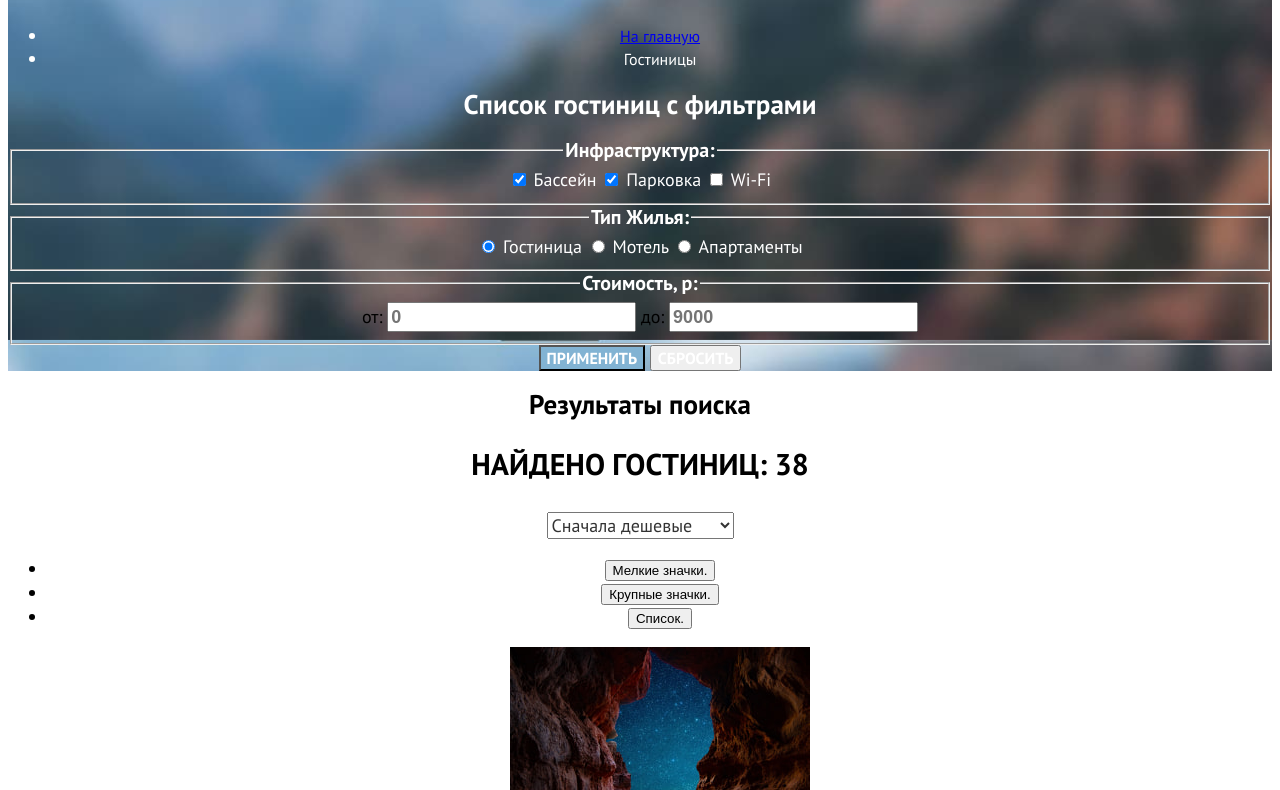
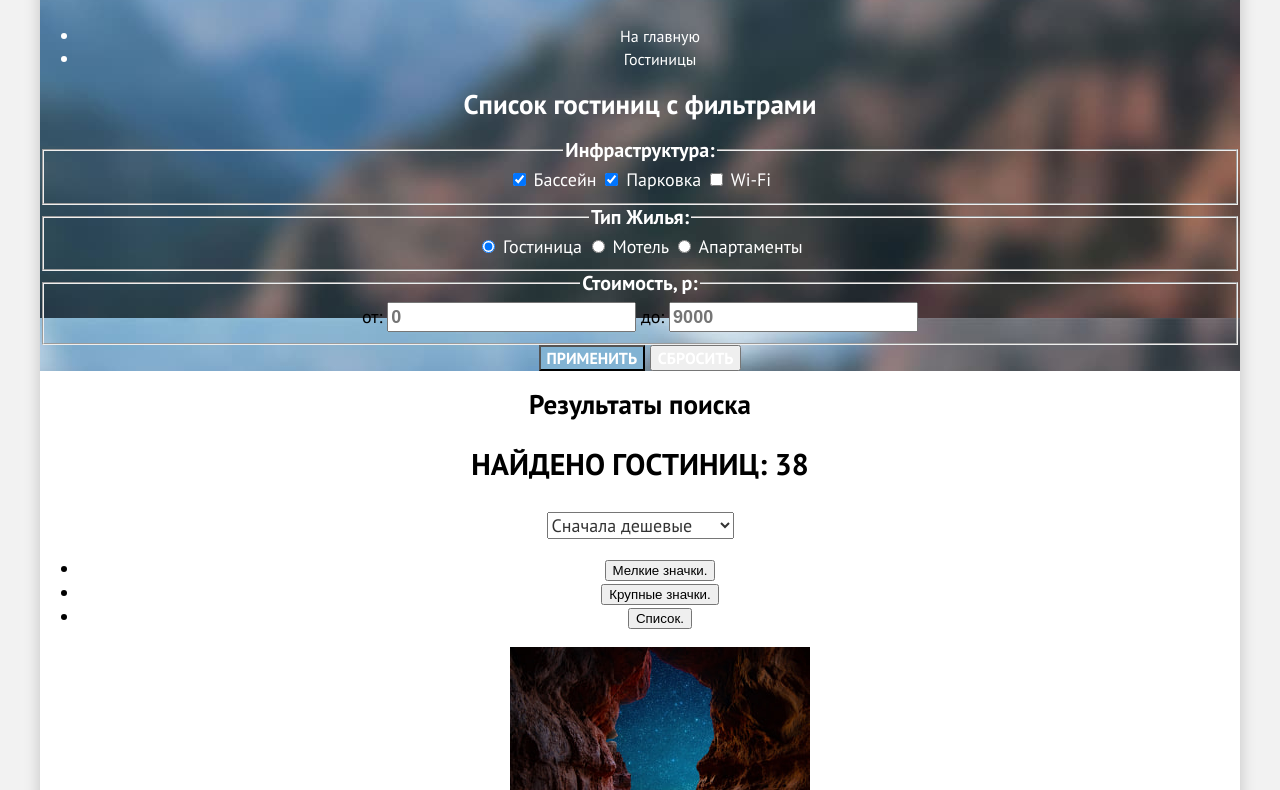
Before and after one commit to htmlacademy-htmlcss/2159811-sedona-38, a plain HTML site: page catalog.html in a window 1280 px wide. Shown: the part 396-1186 px from the top of the page. Drawn offline with Linux system fonts and the light colour scheme.

Commit message:
добавляет стакан

```diff
--- a/catalog.html
+++ b/catalog.html
@@ -6,6 +6,7 @@
     <link rel="stylesheet" href="styles/styles.css">
   </head>
   <body>
+  <div class="main-container">
     <header class="page-header">
       <nav class="navigation">
         <a class="logo" href="index.html">
@@ -266,5 +267,6 @@
         </div>
       </section>
     </footer>
+  </div>
   </body>
  </html>
--- a/styles/styles.css
+++ b/styles/styles.css
@@ -18,17 +18,22 @@ body {
   font-family: "PT Sans", sans-serif;
   font-size: 18px;
   font-style: normal;
-  font-weight: 400;
   line-height: 23px;
   color: #000000;
+  background-color: #f2f2f2;
+  text-align: center;
+}
+
+.main-container {
   background-color: #ffffff;
-  text-align: center;
+  width: 1200px;
+  margin: 0 auto;
+  box-shadow: 0 0 15px rgba(0, 0, 0, 0.2);
 }
 
 
 .navigation-link {
   font-size: 20px;
-  font-style: normal;
   font-weight: 700;
   line-height: 24px;
   color: #000000;
@@ -36,7 +41,7 @@ body {
 }
 
 .button {
-  font-family: PT Sans;
+  font-family: "PT Sans", sans-serif;
   font-size: 16px;
   font-weight: 700;
   line-height: 20px;
@@ -87,7 +92,6 @@ body {
 
 .section-explanation {
   font-size: 22px;
-  font-weight: 400;
   line-height: 26px;
   color: #333333;
 }
@@ -105,7 +109,6 @@ body {
 }
 
 .hotels-button {
-  font-family: PT Sans;
   font-size: 20px;
   font-weight: 700;
   line-height: 36px;
@@ -139,13 +142,12 @@ body {
   font-family: inherit;
   color: rgba(0, 0, 0, 0.6);
   background-color: #ffffff;
-  font-weight: 400;
   font-size: 18px;
   line-height: 24px;
 }
 
 .all-options {
-  background-image: url(../images/hotels/hotels-background.jpg);
+  background-image: url("../images/hotels/hotels-background.jpg");
   background-size: 100% auto;
 }
 
@@ -157,8 +159,9 @@ body {
 
 .breadcrumbs-link {
 font-size: 16px;
-font-weight: 400;
 line-height: 21px;
+text-decoration: none;
+color: #ffffff;
 }
 
 .hotels-filter-title {
@@ -169,7 +172,6 @@ line-height: 21px;
 
 .control-input {
   font-size: 18px;
-  font-weight: 400;
   line-height: 23px;
 }
 
@@ -208,7 +210,6 @@ line-height: 21px;
 .select-control {
   font-family: "PT Sans", sans-serif;
   font-size: 18px;
-  font-weight: 400;
   line-height: 21px;
   color: #333333;
 }
@@ -221,21 +222,18 @@ line-height: 21px;
 
 .hotel-type, .hotel-price {
   font-size: 18px;
-  font-weight: 400;
   line-height: 21px;
   color: #333333;
 }
 
 .rating {
   font-size: 16px;
-  font-weight: 400;
   line-height: 20px;
   text-transform: uppercase;
   color: #333333;
   }
 
 .pagination-link {
-  font-family: PT Sans;
   font-size: 20px;
   font-weight: 700;
   line-height: 36px;
```
Also changed, not shown: index.html (+2 -0 lines).
